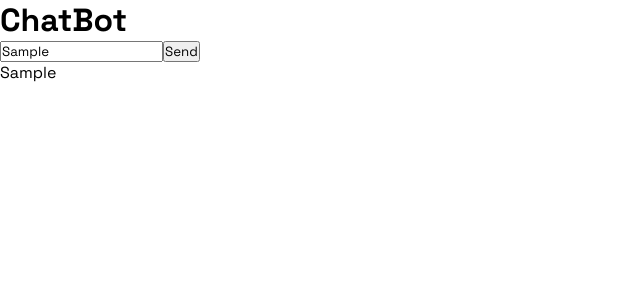
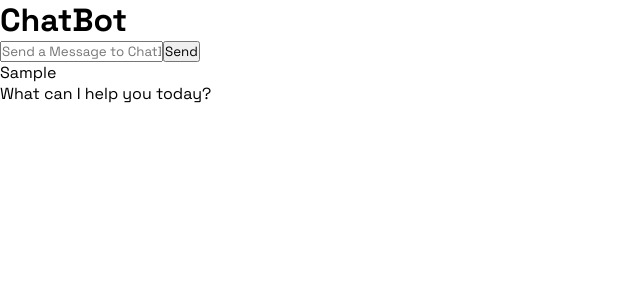
Before and after one commit to flameastro/PROJETOS-React, a React (Vite) app in the folder chatbot/: page / in a window 1280 px wide. Both pictures are taken after typing "Sample" into the empty fields and a click on the button "Send". Shown: the top 300 px of the page, without its empty margins (0-640 px from the left). Built offline with nearby package versions, Linux system fonts and the light colour scheme; a web font is replaced by a local one.

Commit message:
fetch(verifyResponse, sendMessage): verifica resposta e envia mensagem

```diff
--- a/chatbot/components/Input.jsx
+++ b/chatbot/components/Input.jsx
@@ -1,32 +1,83 @@
-import { useState } from "react"
-import Message from "./Message.jsx"
+import { useState } from "react";
+import Message from "./Message.jsx";
 
 function Input({ placeholder, btnText }) {
-    let [messages, setMessages] = useState([])
-    let [text, setText] = useState("")
+    const [messages, setMessages] = useState([]);
+    const [text, setText] = useState("");
 
-    function handleInput(char) {
-        setText(() => char)
+    function handleInput(value) {
+        setText(value);
+    }
+
+    function hasWord(message, words) {
+        return words.some(word => message.includes(word));
+    }
+
+    function verifyResponse(message) {
+        message = message.toLowerCase();
+
+        let botText = "";
+        let complement = "";
+
+        if (hasWord(message, ["hi", "hello", "wassup", "hey"])) {
+            botText += "Hi! ";
+        }
+
+        if (hasWord(message, ["roll", "dice"])) {
+            const number = Math.floor(Math.random() * 6) + 1;
+            complement = `Sure, you got ${number}`;
+        } else if (hasWord(message, ["today", "date", "time"])) {
+            const today = new Date();
+            complement = `Today is ${today.toLocaleDateString()}`;
+        } else if (hasWord(message, ["flip", "coin"])) {
+            const result = Math.random() < 0.5 ? "Heads" : "Tails";
+            complement = `You got ${result}`;
+        } else {
+            complement = "What can I help you today?";
+        }
+
+        botText += complement;
+
+        return botText;
     }
 
     function sendMessage() {
-        setMessages((prevMessages) => [...prevMessages, text])
-        console.log(messages)
+        if (!text.trim()) return;
+
+        const botResponse = verifyResponse(text);
+
+        setMessages(prev => [
+            ...prev,
+            {
+                user: text,
+                bot: botResponse
+            }
+        ]);
+
+        setText("");
     }
 
     return (
         <div>
-            <input type="text" name="input" id="input"
+            <input
+                type="text"
                 placeholder={placeholder}
                 value={text}
-                onChange={(event) => handleInput(event.target.value)} />
-            <button onClick={() => sendMessage()}>{btnText}</button>
+                onChange={(e) => handleInput(e.target.value)}
+            />
 
-            {messages.map((message, id) => (
-                <Message key={id} prompt={message}></Message>
+            <button onClick={sendMessage}>
+                {btnText}
+            </button>
+
+            {messages.map((message, index) => (
+                <div key={index}>
+                    <Message prompt={message.user} className={"message messageUser"} />
+                    <Message prompt={message.bot} className={"message messageBot"} />
+                </div>
             ))}
         </div>
-    )
+    );
 }
 
-export default Input
+export default Input;
--- a/chatbot/components/Message.jsx
+++ b/chatbot/components/Message.jsx
@@ -1,7 +1,7 @@
-function Message({ prompt }) {
+function Message({ prompt, className}) {
     return (
         <div>
-            <p>{prompt}</p>
+            <p className={className}>{prompt}</p>
         </div>
     )
 }
```
